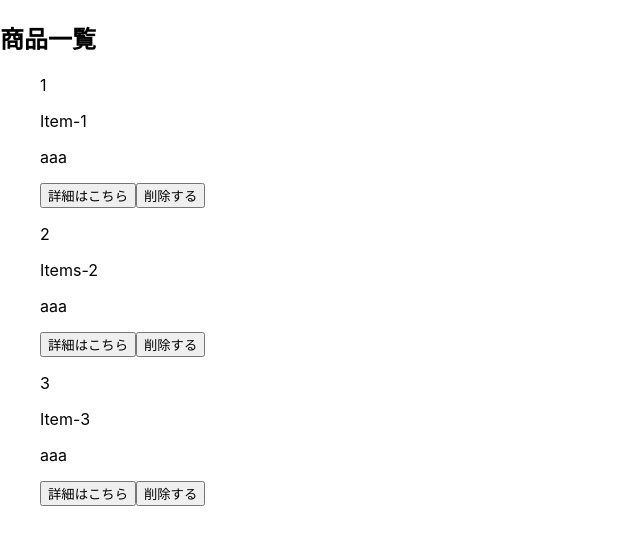
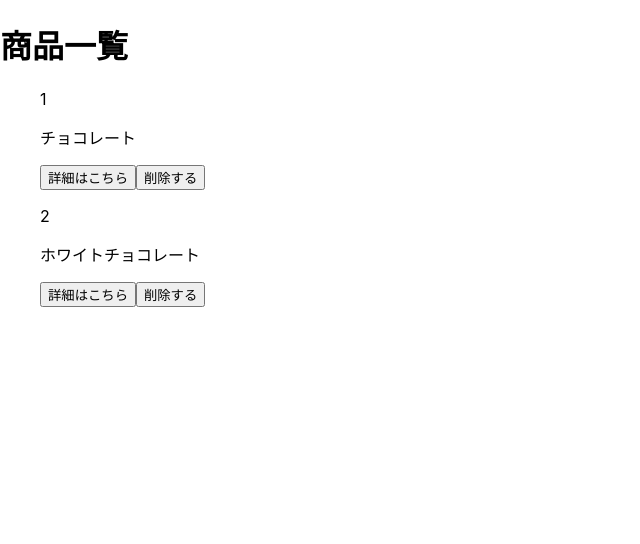
Before and after one commit to watanabekanako/nextjs-tenant-app, a Next.js app: page /items in a window 1280 px wide. Shown: the top 544 px of the page, without its empty margins (0-640 px from the left). Built offline with nearby package versions, Linux system fonts and the light colour scheme.

Commit message:
商品一覧画面　作成しました

```diff
--- a/data/db.json
+++ b/data/db.json
@@ -1,8 +1,12 @@
 {
   "items": [
     {
-      "name": "商品1",
+      "name": "チョコレート",
       "id": 1
+    },
+    {
+      "name": "ホワイトチョコレート",
+      "id": 2
     }
   ]
 }
--- a/next.config.js
+++ b/next.config.js
@@ -2,6 +2,14 @@
 const nextConfig = {
   reactStrictMode: true,
   swcMinify: true,
-}
+  rewrites: async () => {
+    return [
+      {
+        source: '/api/items',
+        destination: 'http://localhost:8000/items',
+      },
+    ];
+  },
+};
 
-module.exports = nextConfig
+module.exports = nextConfig;
--- a/src/pages/items/index.tsx
+++ b/src/pages/items/index.tsx
@@ -1,104 +1,49 @@
-// const Button = () => {
-//   return (
-//     <div>
-//       <button>詳細はこちら</button>
-//       <button>削除する</button>
-//     </div>
-//   );
-// };
-// export default Button;
-import Link from 'next/link';
-import React from 'react';
 import { GetStaticProps } from 'next';
+import path from 'path';
+import fs from 'fs/promises';
 
-type Book = {
-  id: string;
-  title: string;
-};
-// 商品のオプション
-// type Option = {
-//   // 識別子
-//   id: number;
-//   // オプションの名前
-//   name: string;
-//   // オプションの説明
-//   description: string;
-//   // オプションの価格
-//   price: number;
-// };
-// 商品
-type Item = {
-  // 識別子
-  id: number;
-  // 商品名
-  name: string;
-  // 商品の説明
-  description: string;
-  // 商品の価格
-  price: number;
-  // 商品画像のURL
-  imageUrl: string;
-  // 削除フラグ
-  deleted: boolean;
-  // 商品に付随するオプション
-  //   options: Option[];
-};
-// ページコンポーネントに渡されるデータ
 type Props = {
-  items: Item[];
+  data: { id: number; name: string }[];
 };
 
-// この関数がビルド時に呼び出され、戻り値の props の値がページコンポーネントに渡される
-export const getStaticProps: GetStaticProps<Props> = async (
-  context
-) => {
-  // 本来は、ここで外部 API などを呼び出してデータを取得する
-  const items = [
-    {
-      id: 1,
-      name: 'Item-1',
-      description: 'aaa',
-      price: 100,
-      imageUrl: 'aaa',
-      deleted: false,
-    },
-    {
-      id: 2,
-      name: 'Items-2',
-      description: 'aaa',
-      price: 200,
-      imageUrl: 'bbb',
-      deleted: false,
-    },
-    {
-      id: 3,
-      name: 'Item-3',
-      description: 'aaa',
-      price: 300,
-      imageUrl: 'ccc',
-      deleted: false,
-    },
-  ];
+const PortfolioPosts = (props: Props) => {
+  const { data } = props;
+  return (
+    <div>
+      <h1>商品一覧</h1>
+      <ul>
+        {data.map((v) => (
+          <>
+            <p>{v.id}</p>
+            <p>{v.name}</p>
 
-  // この props プロパティの値がページコンポーネントに渡される
-  return { props: { items } };
+            <button>詳細はこちら</button>
+            <button>削除する</button>
+          </>
+        ))}
+      </ul>
+    </div>
+  );
 };
 
-// ページコンポーネントの実装
-const ItemsPage: React.FC<Props> = ({ items }) => (
-  <>
-    <h2>商品一覧</h2>
-    <ul>
-      {items.map((item) => (
-        <>
-          <p>{item.id}</p>
-          <p>{item.name}</p>
-          <p>{item.description}</p>
-          <button>詳細はこちら</button>
-          <button>削除する</button>
-        </>
-      ))}
-    </ul>
-  </>
-);
-export default ItemsPage;
+export default PortfolioPosts;
+
+export const getStaticProps: GetStaticProps = async () => {
+  // const data = [
+  //   {
+  //     id: '1',
+  //     description: 'いちご',
+  //   },
+  //   {
+  //     id: '2',
+  //     description: 'りんご',
+  //   },
+  // ];
+
+  const filePath = path.join(process.cwd(), 'data', 'db.json');
+  const json = await fs.readFile(filePath);
+  const parsedJson = JSON.parse(json.toString());
+  return {
+    props: { data: parsedJson.items },
+  };
+};
```
Also changed, not shown: src/pages/items/[id].tsx (+85 -8 lines), src/pages/items/create.tsx (added, +13 -0 lines).
